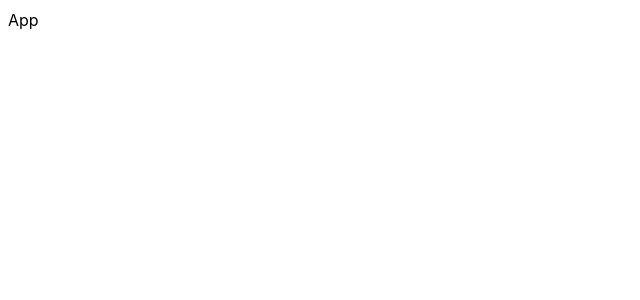
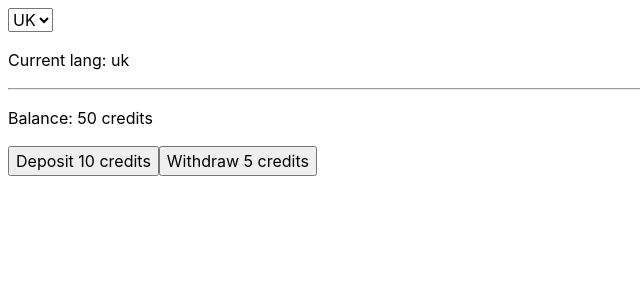
Before and after one commit to luxplanjay/react-95, a React (Vite) app: page / in a window 1280 px wide. Shown: the top 300 px of the page, without its empty margins (0-640 px from the left). Built offline with nearby package versions, Linux system fonts and the light colour scheme.

Commit message:
add examples

```diff
--- a/package.json
+++ b/package.json
@@ -10,6 +10,7 @@
     "preview": "vite preview"
   },
   "dependencies": {
+    "@redux-devtools/extension": "^3.3.0",
     "axios": "^1.6.7",
     "clsx": "^2.1.0",
     "formik": "^2.4.5",
@@ -19,7 +20,9 @@
     "react-hot-toast": "^2.4.1",
     "react-icons": "^5.0.1",
     "react-modal": "^3.16.1",
+    "react-redux": "^9.1.0",
     "react-router-dom": "^6.22.0",
+    "redux": "^5.0.1",
     "yup": "^1.3.3"
   },
   "devDependencies": {
--- a/src/components/App.jsx
+++ b/src/components/App.jsx
@@ -1,3 +1,20 @@
+import { useDispatch, useSelector } from 'react-redux';
+import { deposit, withdraw } from '../redux/balanceSlice';
+import LangSwitcher from './LangSwitcher';
+
 export default function App() {
-  return <div>App</div>;
+  const dispatch = useDispatch();
+  const balance = useSelector(state => state.balance.value);
+  const lang = useSelector(state => state.locale.lang);
+
+  return (
+    <div>
+      <LangSwitcher />
+      <p>Current lang: {lang}</p>
+      <hr />
+      <p>Balance: {balance} credits</p>
+      <button onClick={() => dispatch(deposit(10))}>Deposit 10 credits</button>
+      <button onClick={() => dispatch(withdraw(5))}>Withdraw 5 credits</button>
+    </div>
+  );
 }
--- /dev/null
+++ b/src/components/LangSwitcher.jsx
@@ -0,0 +1,17 @@
+import { useDispatch, useSelector } from 'react-redux';
+import { changeLang } from '../redux/localeSlice';
+
+export default function LangSwitcher() {
+  const dispatch = useDispatch();
+  const lang = useSelector(state => state.locale.lang);
+
+  return (
+    <div>
+      <select value={lang} onChange={e => dispatch(changeLang(e.target.value))}>
+        <option value="en">EN</option>
+        <option value="uk">UK</option>
+        <option value="pl">PL</option>
+      </select>
+    </div>
+  );
+}
--- a/src/main.jsx
+++ b/src/main.jsx
@@ -1,11 +1,15 @@
 import React from 'react';
 import ReactDOM from 'react-dom/client';
+import { Provider } from 'react-redux';
 import App from './components/App';
 import 'modern-normalize';
 import './index.css';
+import { store } from './redux/store';
 
 ReactDOM.createRoot(document.getElementById('root')).render(
   <React.StrictMode>
-    <App />
+    <Provider store={store}>
+      <App />
+    </Provider>
   </React.StrictMode>
 );
--- /dev/null
+++ b/src/redux/balanceSlice.js
@@ -0,0 +1,36 @@
+const balanceInitialState = {
+  value: 50,
+};
+
+export const balanceReducer = (state = balanceInitialState, action) => {
+  switch (action.type) {
+    case 'balance/deposit':
+      return {
+        ...state,
+        value: state.value + action.payload,
+      };
+
+    case 'balance/withdraw':
+      return {
+        ...state,
+        value: state.value - action.payload,
+      };
+
+    default:
+      return state;
+  }
+};
+
+export const deposit = value => {
+  return {
+    type: 'balance/deposit',
+    payload: value,
+  };
+};
+
+export const withdraw = value => {
+  return {
+    type: 'balance/withdraw',
+    payload: value,
+  };
+};
--- /dev/null
+++ b/src/redux/localeSlice.js
@@ -0,0 +1,22 @@
+const localeInitialState = {
+  lang: 'uk',
+};
+
+export const localeReducer = (state = localeInitialState, action) => {
+  switch (action.type) {
+    case 'locale/changeLang':
+      return {
+        ...state,
+        lang: action.payload,
+      };
+    default:
+      return state;
+  }
+};
+
+export const changeLang = newLang => {
+  return {
+    type: 'locale/changeLang',
+    payload: newLang,
+  };
+};
--- /dev/null
+++ b/src/redux/store.js
@@ -0,0 +1,11 @@
+import { combineReducers, createStore } from 'redux';
+import { devToolsEnhancer } from '@redux-devtools/extension';
+import { balanceReducer } from './balanceSlice';
+import { localeReducer } from './localeSlice';
+
+const rootReducer = combineReducers({
+  balance: balanceReducer,
+  locale: localeReducer,
+});
+
+export const store = createStore(rootReducer, devToolsEnhancer());
```
Also changed, not shown: 1 other file (tests, documents, lock files or other folders).
